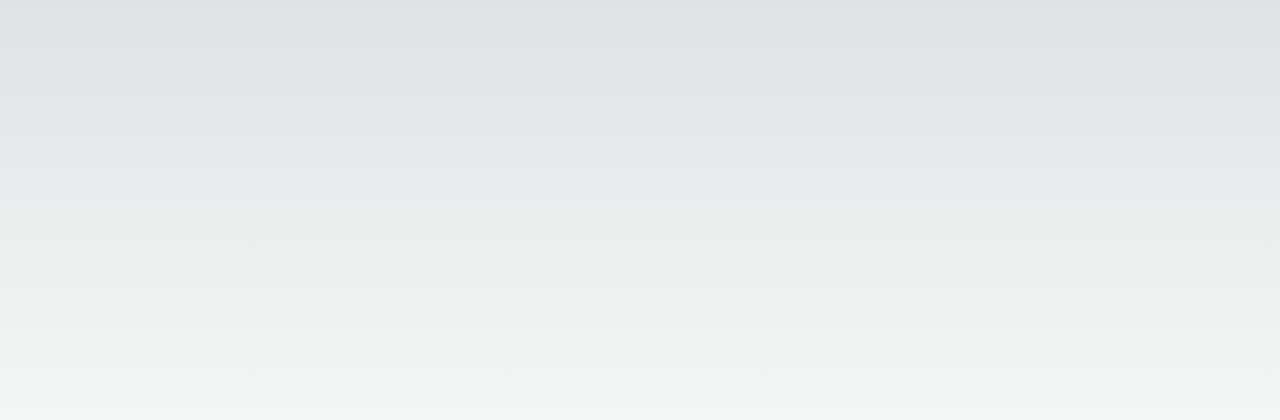
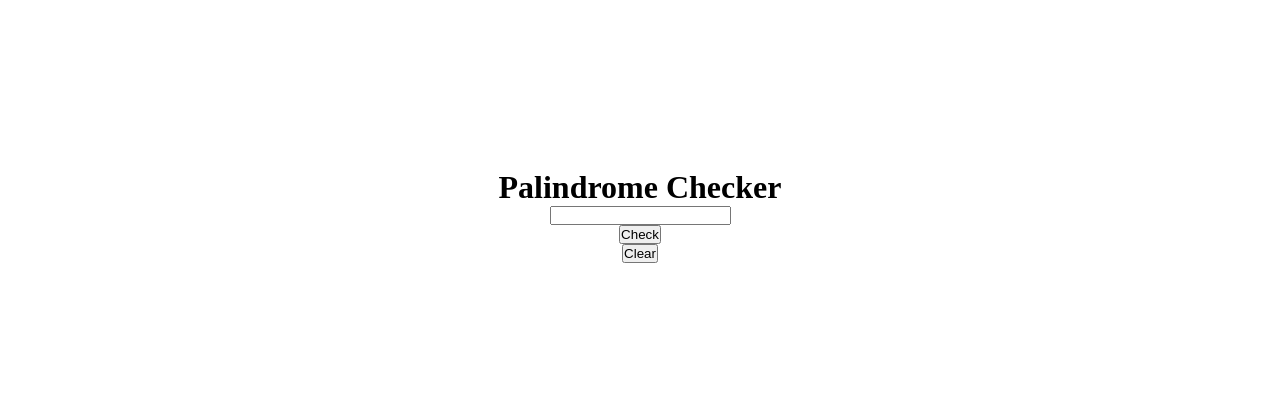
Before and after one commit to bobbyjoe91/next-basics, a Next.js app: page /basics/palindrome-checker in a window 1280 px wide. Shown: the part 184-604 px from the top of the page. Built offline with nearby package versions, Linux system fonts and the light colour scheme.

Commit message:
set proper styling for palindrome checker

```diff
--- a/pages/basics/palindrome-checker.js
+++ b/pages/basics/palindrome-checker.js
@@ -10,8 +10,11 @@ export default function PalindromeChecker(props) {
         <title>Palindrome Checker</title>
         <link rel="icon" href="/favicon.ico" />
       </Head>
-      <main className={styles.main}>
-
+      <main className={styles['main-palindromeChecker']}>
+        <h1>Palindrome Checker</h1>
+        <input type="text" />
+        <button>Check</button>
+        <button>Clear</button>
       </main>
     </>
   );
--- a/styles/Home.module.css
+++ b/styles/Home.module.css
@@ -276,3 +276,13 @@
     transform: rotate(0deg);
   }
 }
+
+/* Palindrome Checker */
+.main-palindromeChecker {
+  display: flex;
+  flex-direction: column;
+  justify-content: center;
+  align-items: center;
+  padding: 6rem;
+  min-height: 100vh;
+}
--- a/styles/globals.css
+++ b/styles/globals.css
@@ -85,7 +85,7 @@ body {
   overflow-x: hidden;
 }
 
-body {
+/* body {
   color: rgb(var(--foreground-rgb));
   background: linear-gradient(
       to bottom,
@@ -93,7 +93,7 @@ body {
       rgb(var(--background-end-rgb))
     )
     rgb(var(--background-start-rgb));
-}
+} */
 
 a {
   color: inherit;
```
